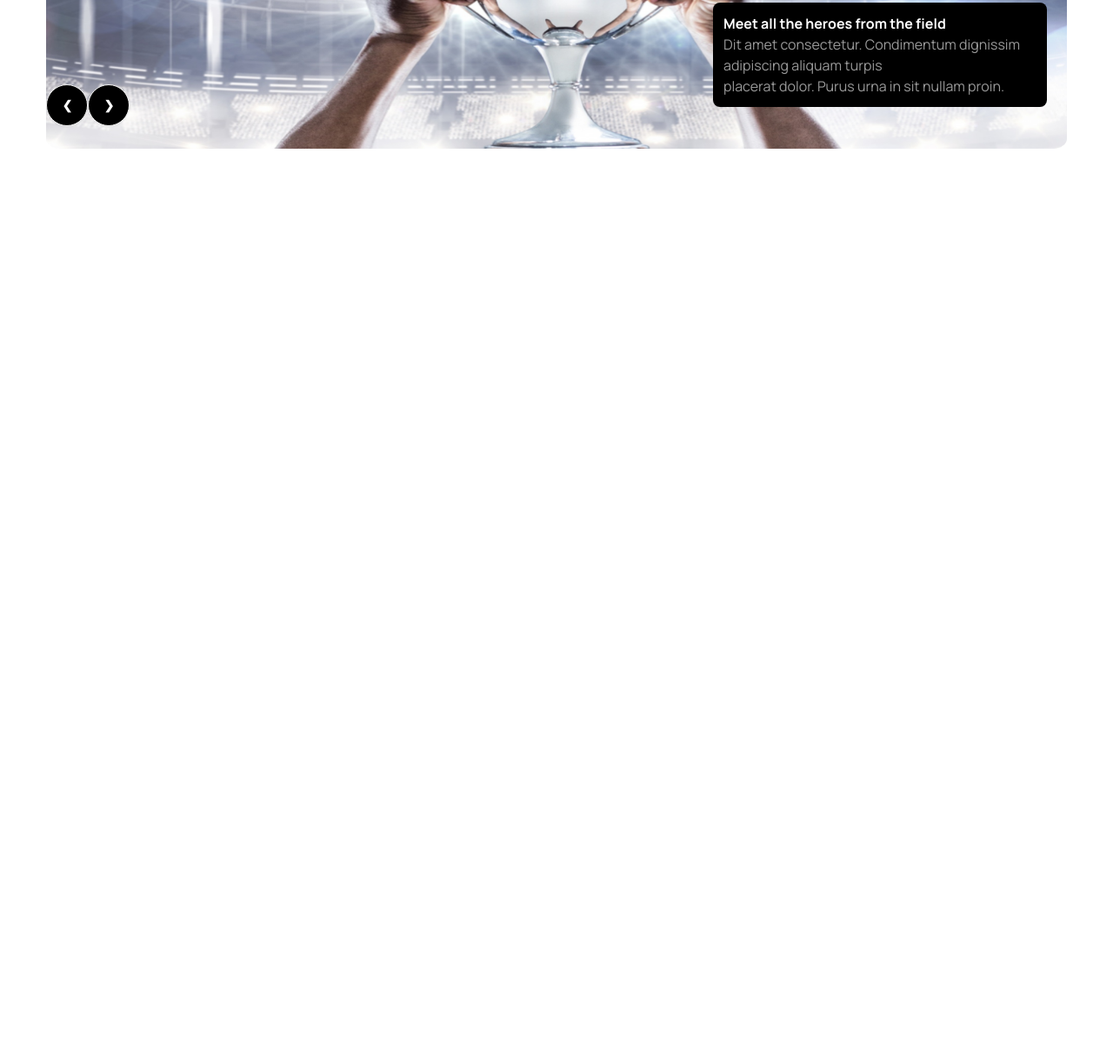
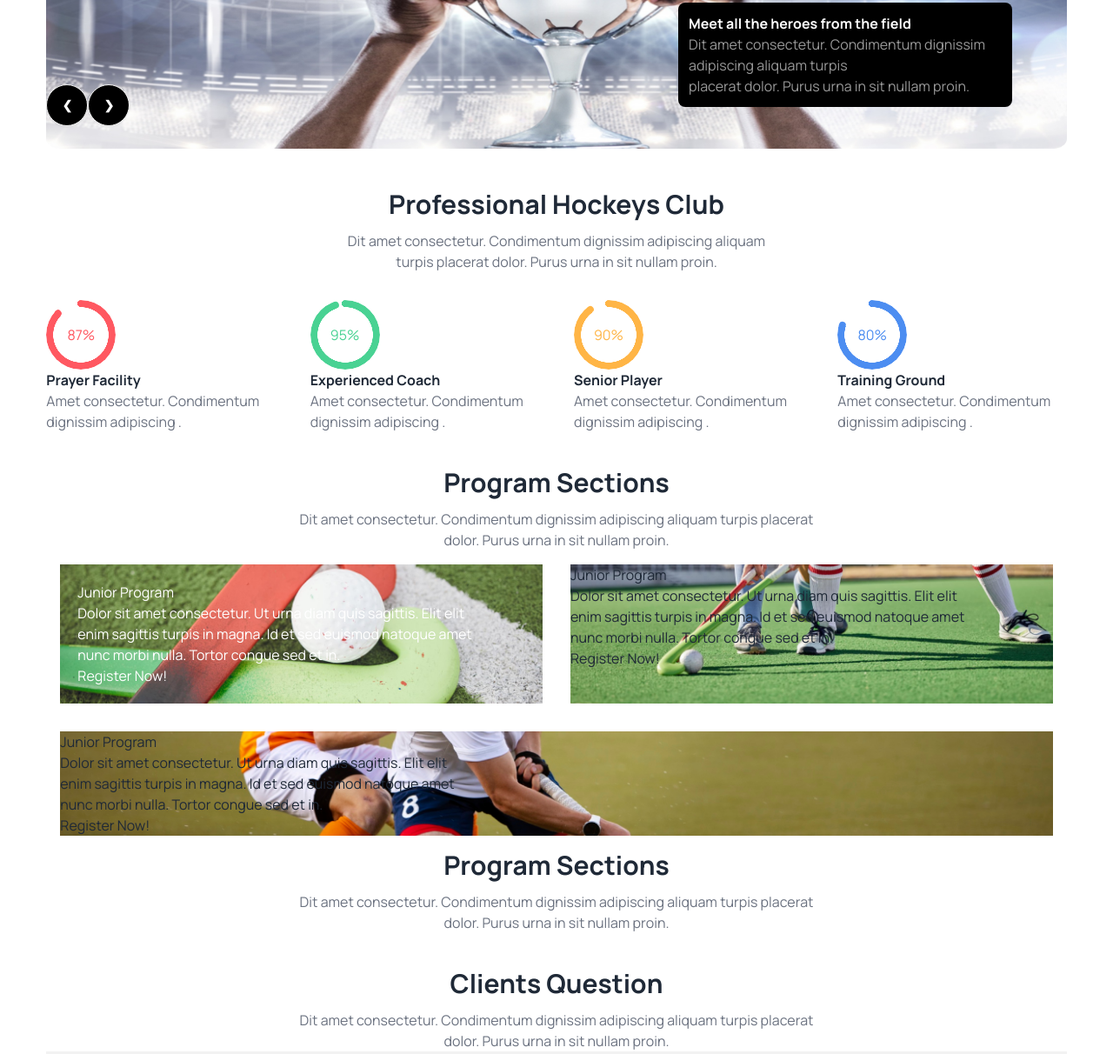
Before and after one commit to Abdur-Rahman-Palash/Hockey-club, a plain HTML site: page index.html in a window 1280 px wide. Shown: the part 297-1509 px from the top of the page at 87% size. Before the commit the page ends 800 px from the top, so only its background shows below. Drawn offline with nearby package versions, Linux system fonts and the light colour scheme.

Commit message:
some section added

```diff
--- a/index.html
+++ b/index.html
@@ -4,6 +4,7 @@
     <meta charset="UTF-8">
     <meta name="viewport" content="width=device-width, initial-scale=1.0">
     <title>Hockey Club</title>
+    <link rel="stylesheet" href="./style.css">
     <link rel="preconnect" href="https://fonts.googleapis.com">
 <link rel="preconnect" href="https://fonts.gstatic.com" crossorigin>
 <link href="https://fonts.googleapis.com/css2?family=Manrope:wght@200..800&display=swap" rel="stylesheet">
@@ -41,10 +42,6 @@
         </nav>
         <!-- banner -->
          <section>
-<div class="text-white bg-black px-3 py-3 w-96 rounded-lg absolute z-50 top-[300px] left-[820px] ">
-            <h4 class="font-bold">Meet all the heroes from the field</h4>
-            <p class="text-[#FFFFFF99] text-[16px]">Dit amet consectetur. Condimentum dignissim adipiscing aliquam turpis <br> placerat dolor. Purus urna in sit nullam proin. </p>
-          </div>
             <div class="carousel w-full relative lg:relative h-[400px]">
                 <div id="slide1" class="carousel-item relative w-full">
                   <img
@@ -83,9 +80,128 @@
                   </div>
                 </div>
               </div>
+              <div class="text-white bg-black px-3 py-3 w-96 rounded-lg lg:absolute z-50 lg:top-[300px] lg:left-[780px] md:left-[550px]">
+                <h4 class="font-bold">Meet all the heroes from the field</h4>
+                <p class="text-[#FFFFFF99] text-[16px]">Dit amet consectetur. Condimentum dignissim adipiscing aliquam turpis <br> placerat dolor. Purus urna in sit nullam proin. </p>
+              </div>
          </section>
     </header>
-    <main class="w-11/12 mx-auto"></main>
+    <main class="w-11/12 mt-10 mx-auto">
+      <section>
+        <div class="text-center space-y-3">
+          <h3 class="text-3xl font-bold">Professional Hockeys Club</h3>
+          <p class="text-gray-500">Dit amet consectetur. Condimentum dignissim adipiscing aliquam <br> turpis placerat dolor. Purus urna in sit nullam proin. </p>
+        </div>
+        <div class="grid grid-cols-1 lg:grid-cols-4 mt-8 gap-10 ">
+          <div>
+            <div class="radial-progress text-error rotate-110" style="--value:87;" role="progressbar">87%
+            </div>
+              <div>
+              <h6 class="font-bold">Prayer Facility</h6>
+              <p class="text-gray-500">Amet consectetur. Condimentum <br> dignissim  adipiscing .</p>
+            </div>
+          </div>
+          <div>
+            <div class="radial-progress text-[#49D293]" style="--value:95;" role="progressbar">95%</div>
+            <div>
+              <h6 class="font-bold">Experienced Coach</h6>
+              <p class="text-gray-500">Amet consectetur. Condimentum <br> dignissim adipiscing .</p>
+            </div>
+          </div>
+          <div>
+            <div class="radial-progress text-[#FFB546]" style="--value:90;" role="progressbar">90%</div>
+            <div>
+              <h6 class="font-bold">Senior Player</h6>
+              <p  class="text-gray-500">Amet consectetur. Condimentum  <br> dignissim adipiscing .</p>
+            </div>
+          </div>
+          <div>
+            <div>
+              <div class="radial-progress text-[#4C8DF1]" style="--value:80;" role="progressbar">80%</div>
+              <h6 class="font-bold">Training Ground</h6>
+              <p  class="text-gray-500">Amet consectetur. Condimentum  <br> dignissim adipiscing .</p>
+            </div>
+          </div>
+        </div>
+      </section>
+      <section class="mt-10">
+        <div>
+          <div class="text-center space-y-3">
+            <h3 class="text-3xl font-bold">Program Sections</h3>
+            <p class="text-gray-500">Dit amet consectetur. Condimentum dignissim adipiscing aliquam turpis placerat <br> dolor. Purus urna in sit nullam proin. </p>
+          </div>
+        </div>
+        <div class="grid grid-cols-1 lg:grid-cols-2 gap-8 p-4 ">
+          <div class="Junior-Program p-5 text-white">
+<h3>Junior Program</h3>
+<p>Dolor sit amet consectetur. Ut urna diam quis sagittis. Elit elit <br>
+  enim sagittis turpis in magna. Id et sed euismod natoque amet <br> nunc morbi nulla. Tortor congue sed et in.</p>
+<button>Register Now!</button>
+          </div>
+          <div class="Teenager-Program">
+            <h3>Junior Program</h3>
+            <p>Dolor sit amet consectetur. Ut urna diam quis sagittis. Elit elit <br>
+              enim sagittis turpis in magna. Id et sed euismod natoque amet <br> nunc morbi nulla. Tortor congue sed et in.</p>
+            <button>Register Now!</button>
+                      </div>
+                      <div class="Professional-Program  lg:col-span-2">
+                        <h3>Junior Program</h3>
+                        <p>Dolor sit amet consectetur. Ut urna diam quis sagittis. Elit elit <br>
+                          enim sagittis turpis in magna. Id et sed euismod natoque amet <br> nunc morbi nulla. Tortor congue sed et in.</p>
+                        <button>Register Now!</button>
+                                  </div>
+                                </div>
+      </section>
+      <section>
+        <div>
+          <div class="text-center space-y-3">
+            <h3 class="text-3xl font-bold">Program Sections</h3>
+            <p class="text-gray-500">Dit amet consectetur. Condimentum dignissim adipiscing aliquam turpis placerat <br> dolor. Purus urna in sit nullam proin. </p>
+          </div>
+        </div>
+        <div></div>
+      </section>
+      <section class="mt-10">
+        <div>
+          <div class="text-center space-y-3">
+            <h3 class="text-3xl font-bold">Clients Question</h3>
+            <p class="text-gray-500">Dit amet consectetur. Condimentum dignissim adipiscing aliquam turpis placerat <br> dolor. Purus urna in sit nullam proin. </p>
+          </div>
+        </div>
+        <div>
+          <div class="hero bg-base-200 min-h-screen">
+            <div class="hero-content flex-col lg:flex-row">
+              <img
+                src="./Images/11.png"
+                class="max-w-sm rounded-lg shadow-2xl" />
+              <div>
+                <div class="collapse collapse-plus bg-base-200">
+                  <input type="radio" name="my-accordion-3" checked="checked" />
+                  <div class="collapse-title text-xl font-medium">Click to open this one and close others</div>
+                  <div class="collapse-content">
+                    <p>hello</p>
+                  </div>
+                </div>
+                <div class="collapse collapse-plus bg-base-200">
+                  <input type="radio" name="my-accordion-3" />
+                  <div class="collapse-title text-xl font-medium">Click to open this one and close others</div>
+                  <div class="collapse-content">
+                    <p>hello</p>
+                  </div>
+                </div>
+                <div class="collapse collapse-plus bg-base-200">
+                  <input type="radio" name="my-accordion-3" />
+                  <div class="collapse-title text-xl font-medium">Click to open this one and close others</div>
+                  <div class="collapse-content">
+                    <p>hello</p>
+                  </div>
+                </div>
+              </div>
+            </div>
+          </div>
+        </div>
+      </section>
+    </main>
     <footer></footer>
 </body>
 </html>
--- /dev/null
+++ b/style.css
@@ -0,0 +1,18 @@
+.Junior-Program{
+    background-image: url(./Images/2.png);
+    background-position: center;
+    background-size: cover;
+    background-repeat: no-repeat;
+}
+.Teenager-Program{
+    background-image: url(./Images/3.png);
+    background-position: center;
+    background-size: cover;
+    background-repeat: no-repeat;
+}
+.Professional-Program{
+    background-image: url(./Images/4.png);
+    background-position: center;
+    background-size: cover;
+    background-repeat: no-repeat;
+}
```
